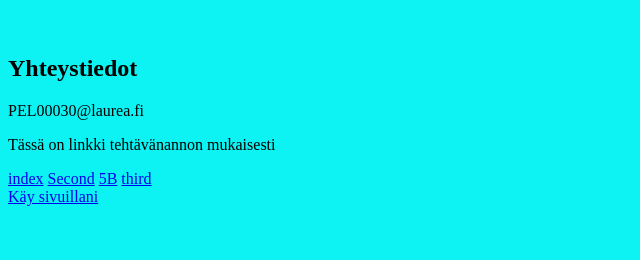
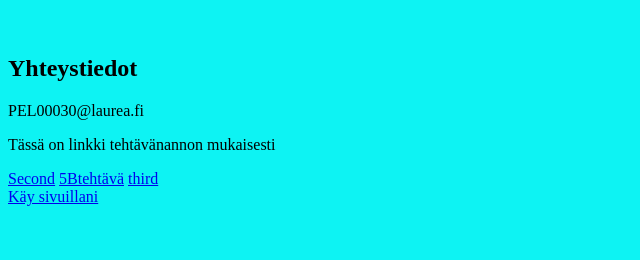
Before and after one commit to Petrismi/Petrismi.github.io, a plain HTML site: page index.html in a window 1280 px wide. Shown: the part 3153-3413 px from the top of the page, 0-640 px from the left. Drawn offline with Linux system fonts and the light colour scheme.

Commit message:
Update index.html

```diff
--- a/index.html
+++ b/index.html
@@ -62,9 +62,8 @@
         <p>
         Tässä on linkki tehtävänannon mukaisesti
             <nav class="topnav">
-        <a href="https://petrismi.github.io/index.html">index</a>
         <a href="https://petrismi.github.io/second.html.html">Second</a>
-        <a href="https://petrismi.github.io/5btehtävä.html">5B</a>
+        <a href="https://petrismi.github.io/5btehtävä.html">5Btehtävä</a>
         <a href=https://petrismi.github.io/third.html">third</a>
     </nav>
         <a href="https://petrismi.github.io/second.html">Käy sivuillani</a>
```
